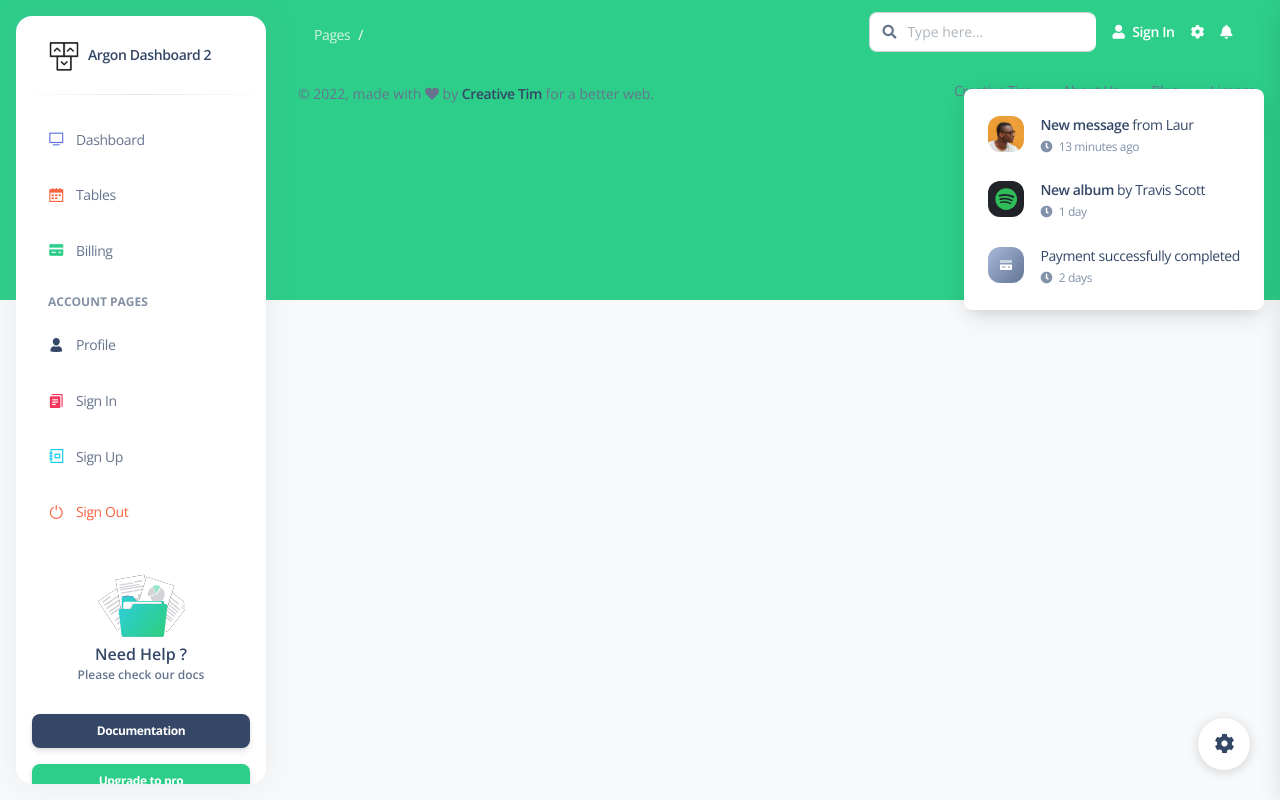
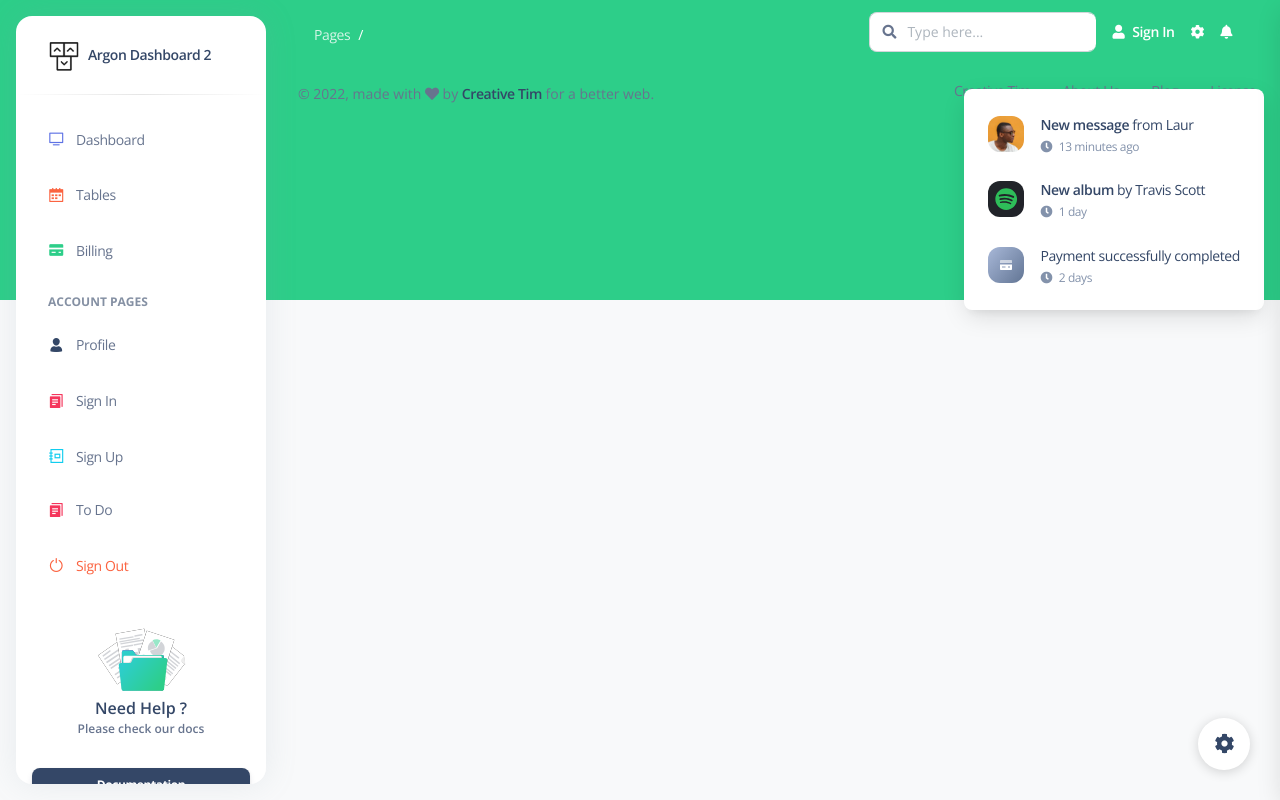
Before and after one commit to SI-SW/kelompok-5, a Vue app: page / in a window 1280 px wide. Built offline with nearby package versions, Linux system fonts and the light colour scheme.

Commit message:
update sidenav todo button

```diff
--- a/src/examples/Sidenav/SidenavList.vue
+++ b/src/examples/Sidenav/SidenavList.vue
@@ -87,6 +87,17 @@
             <i class="ni ni-collection text-info text-sm opacity-10"></i>
           </template>
         </sidenav-item>
+        <li class="nav-item">
+        <sidenav-item
+          url="/auth/todo"
+          :class="getRoute() === 'todo' ? 'active' : ''"
+          :navText="this.$store.state.isRTL ? 'تسجيل الدخول' : 'To Do'"
+        >
+          <template v-slot:icon>
+            <i class="ni ni-single-copy-04 text-danger text-sm opacity-10"></i>
+          </template>
+        </sidenav-item>
+      </li>
       </li>
       <li class="nav-item">
         <a href="#" class="nav-link" @click="logout">
@@ -104,6 +115,7 @@
       textPrimary="Need Help?"
       textSecondary="Please check our docs"
     />
+
   </div>
 </template>
 <script>
```
